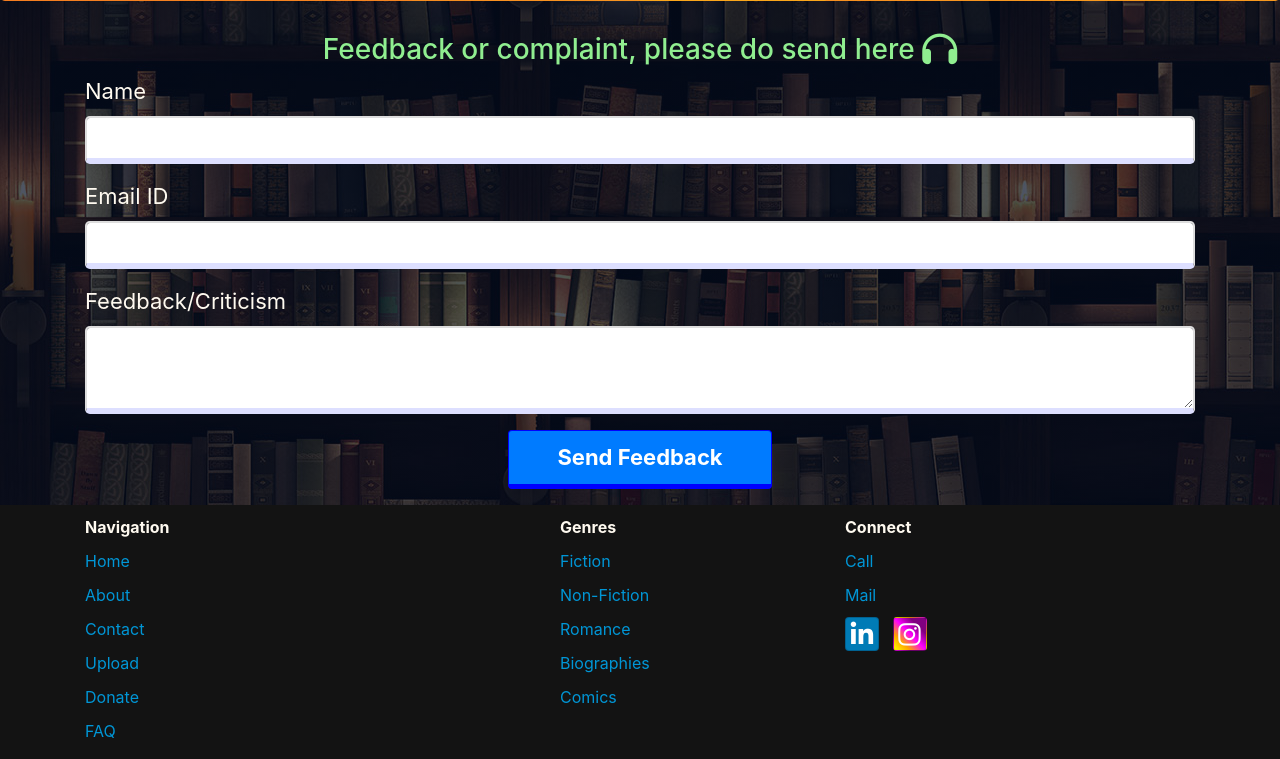
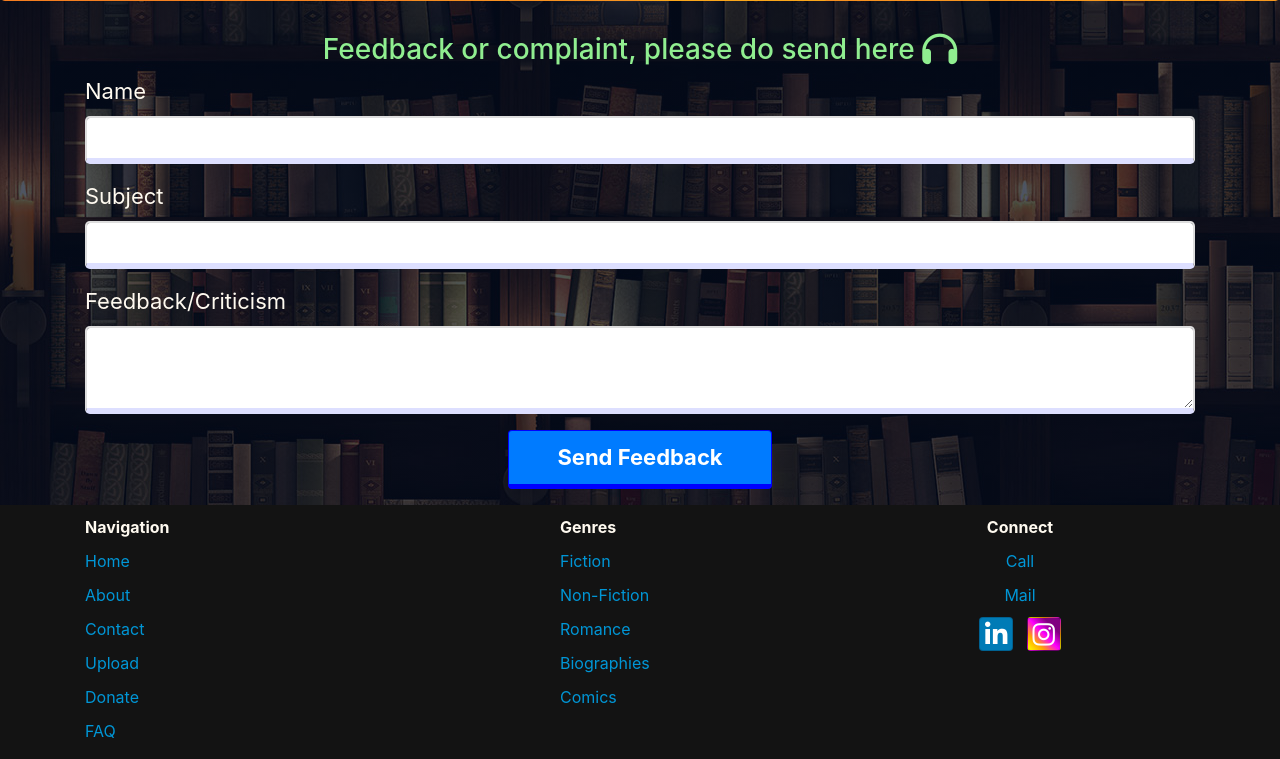
Before and after one commit to AkhilrajNambiar/Hardcopy.one, a Flask app: page /contact in a window 1280 px wide. Shown: the part 463-1222 px from the top of the page. Run offline with Flask 2, Linux system fonts and the light colour scheme; some libraries are stand-ins or nearby versions.

Commit message:
Contact system created

```diff
--- a/backend/__init__.py
+++ b/backend/__init__.py
@@ -4,7 +4,6 @@ from flask_bcrypt import Bcrypt
 from flask_login import LoginManager
 
 app = Flask(__name__)
-
 app.config['SECRET_KEY'] = '99d12359bfd5873cb57d85a1465f0f39'
 app.config['SQLALCHEMY_DATABASE_URI'] = 'sqlite:///site.db'
 
--- a/backend/forms.py
+++ b/backend/forms.py
@@ -35,7 +35,7 @@ class Login_form(FlaskForm):
 
 class Feedback_form(FlaskForm):
     name = StringField('Name', validators=[DataRequired()])
-    email = StringField('Email ID',validators=[DataRequired(), Email()])
+    subject = StringField('Subject',validators=[DataRequired()])
     feedback = TextAreaField('Feedback/Criticism', validators=[DataRequired()])
     submit = SubmitField('Send Feedback')
 
--- a/backend/routes.py
+++ b/backend/routes.py
@@ -7,6 +7,7 @@ from backend.forms import Registration_form, Login_form, Feedback_form, Update_f
 from backend.models import User, Book, Cart
 from flask_login import login_user, current_user, logout_user, login_required
 from sqlalchemy import or_, and_
+import webbrowser
 
 @app.route('/')
 @app.route('/home', methods=['GET','POST'])
@@ -22,8 +23,8 @@ def contact():
 	form = Feedback_form()
 	if current_user.is_authenticated:
 		form.name.data = current_user.username
-		form.email.data = current_user.email
 	if form.validate_on_submit():
+		webbrowser.open(f"mailto:nambiarakhilraj01@gmail.com?subject={form.subject.data}&body={form.feedback.data}", autoraise=True)
 		flash('Message successfully sent','success')
 		return redirect(url_for('home'))
 	return render_template('contact.html', title='Contact Me', form=form)
--- a/backend/templates/contact.html
+++ b/backend/templates/contact.html
@@ -29,16 +29,16 @@
         </div>
         <div class="form-group row">
             <div class="col-12">
-                {{ form.email.label(class='form-label') }}
-                {% if form.email.errors %}
-                    {{ form.email( class='form-control form-control-lg is-invalid' ) }}
+                {{ form.subject.label(class='form-label') }}
+                {% if form.subject.errors %}
+                    {{ form.subject( class='form-control form-control-lg is-invalid' ) }}
                     <div class="invalid-feedback">
-                        {% for error in form.email.errors %}
+                        {% for error in form.subject.errors %}
                             <span>{{ error }}</span>
                         {% endfor %}
                     </div>
                 {% else %}
-                    {{ form.email( class='form-control form-control-lg' ) }}
+                    {{ form.subject( class='form-control form-control-lg' ) }}
                 {% endif %}
             </div>
         </div>
--- a/backend/templates/layout.html
+++ b/backend/templates/layout.html
@@ -163,7 +163,7 @@
                         <li><a href="#" id="cap-link5"><span class="fa fa-superpowers fa-lg" id="cap5"></span> Comics</a></li>
                     </ul>
                 </div>
-                <div class="col-12 col-sm-4" id="foot">
+                <div class="col-12 col-sm-4 text-center" id="foot">
                     <ul class="list-unstyled">
                         <li><b>Connect</b></li>
                         <li><a href="tel:9321685956" id="map-link1"><span class="fa fa-phone fa-lg" id="map1"></span> Call</a></li>
```
Also changed, not shown: backend/site.db.
